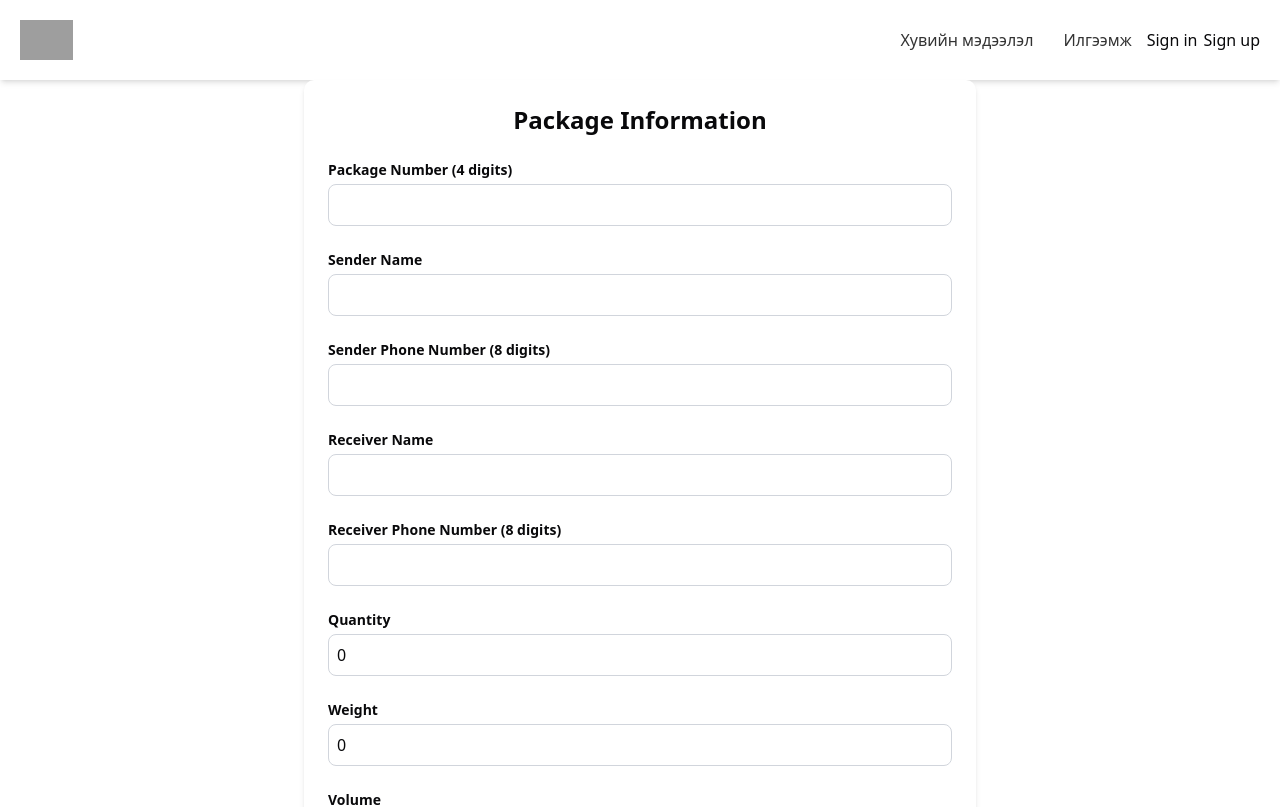
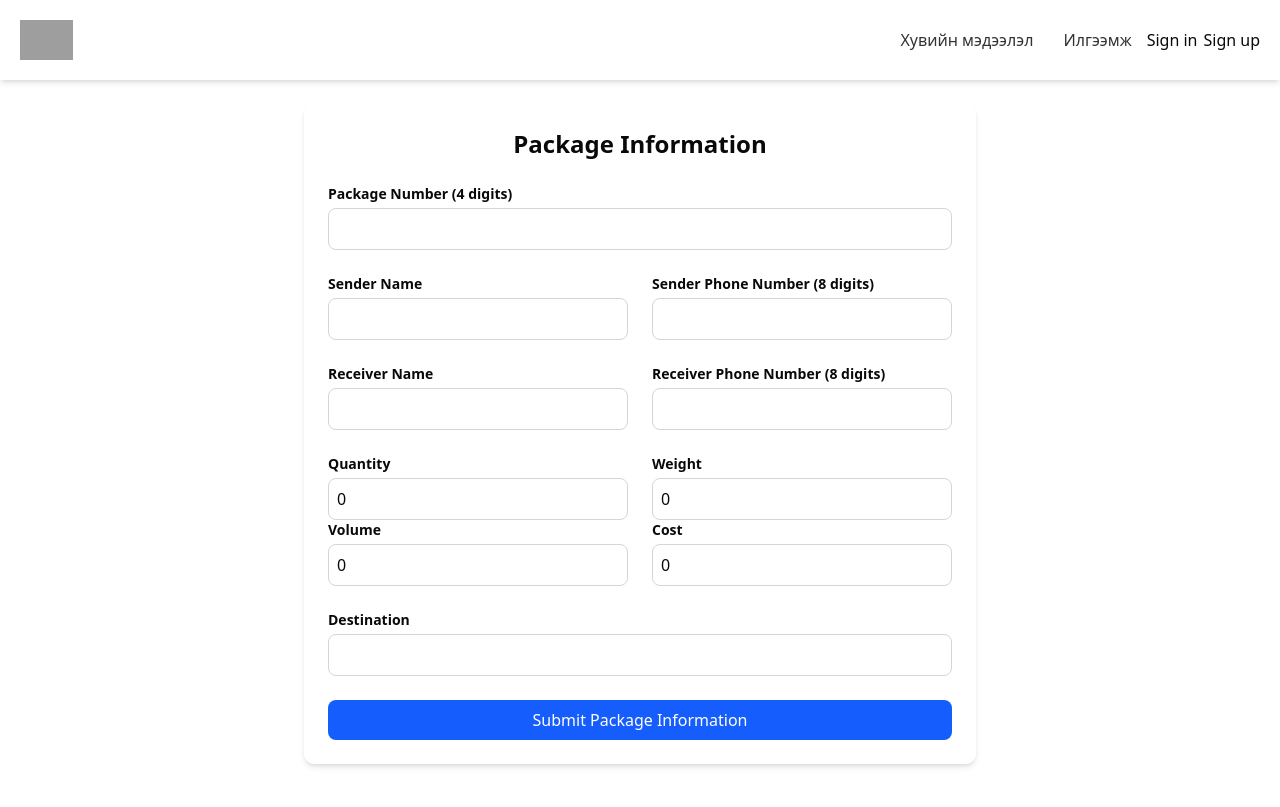
Before and after one commit to HOP-1A/cargo, a Next.js app: page /admin/package-add in a window 1280 px wide. Shown: the top 807 px of the page. Built offline with nearby package versions, Linux system fonts and the light colour scheme; no server answers; grey boxes are pictures that could not be loaded.

Commit message:
pack-add ui

```diff
--- a/src/app/admin/package-add/page.tsx
+++ b/src/app/admin/package-add/page.tsx
@@ -121,7 +121,7 @@ const PackageForm = () => {
   };
 
   return (
-    <div className="max-w-2xl mx-auto p-6 bg-white rounded-lg shadow-md">
+    <div className="max-w-2xl mx-auto p-6 bg-white rounded-lg shadow-md my-6">
       <h2 className="text-2xl font-semibold text-center mb-6">Package Information</h2>
       <form onSubmit={handleSubmit}>
         <div className="space-y-6">
@@ -139,6 +139,7 @@ const PackageForm = () => {
             {errors.packageNumber && <p className="text-red-500 text-xs mt-1">{errors.packageNumber}</p>}
           </div>
 
+          <div className='grid grid-cols-2 gap-x-6'>
             <div>
               <label htmlFor="senderName" className="block text-sm font-semibold">Sender Name</label>
               <input
@@ -150,7 +151,6 @@ const PackageForm = () => {
                 className="w-full border border-gray-300 p-2 rounded-md mt-1"
               />
             </div>
-
             <div>
               <label htmlFor="senderPhoneNumber" className="block text-sm font-semibold">Sender Phone Number (8 digits)</label>
               <input
@@ -164,7 +164,9 @@ const PackageForm = () => {
               />
               {errors.senderPhoneNumber && <p className="text-red-500 text-xs mt-1">{errors.senderPhoneNumber}</p>}
             </div>
+          </div>
 
+          <div className='grid grid-cols-2 gap-x-6'>
             <div>
               <label htmlFor="receiverName" className="block text-sm font-semibold">Receiver Name</label>
               <input
@@ -176,7 +178,6 @@ const PackageForm = () => {
                 className="w-full border border-gray-300 p-2 rounded-md mt-1"
               />
             </div>
-
             <div>
               <label htmlFor="receiverPhoneNumber" className="block text-sm font-semibold">Receiver Phone Number (8 digits)</label>
               <input
@@ -190,7 +191,11 @@ const PackageForm = () => {
               />
               {errors.receiverPhoneNumber && <p className="text-red-500 text-xs mt-1">{errors.receiverPhoneNumber}</p>}
             </div>
+          </div>
 
+
+
+          <div className='grid grid-cols-2 gap-x-6'>
             <div>
               <label htmlFor="quantity" className="block text-sm font-semibold">Quantity</label>
               <input
@@ -204,7 +209,6 @@ const PackageForm = () => {
               />
               {errors.quantity && <p className="text-red-500 text-xs mt-1">{errors.quantity}</p>}
             </div>
-
             <div>
               <label htmlFor="weight" className="block text-sm font-semibold">Weight</label>
               <input
@@ -218,7 +222,6 @@ const PackageForm = () => {
               />
               {errors.weight && <p className="text-red-500 text-xs mt-1">{errors.weight}</p>}
             </div>
-
             <div>
               <label htmlFor="volume" className="block text-sm font-semibold">Volume</label>
               <input
@@ -232,7 +235,6 @@ const PackageForm = () => {
               />
               {errors.volume && <p className="text-red-500 text-xs mt-1">{errors.volume}</p>}
             </div>
-
             <div>
               <label htmlFor="cost" className="block text-sm font-semibold">Cost</label>
               <input
@@ -245,7 +247,7 @@ const PackageForm = () => {
               />
               {errors.cost && <p className="text-red-500 text-xs mt-1">{errors.cost}</p>}
             </div>
-
+          </div>
           <div>
             <label htmlFor="destination" className="block text-sm font-semibold">Destination</label>
             <input
--- a/src/app/admin/page.tsx
+++ b/src/app/admin/page.tsx
@@ -113,7 +113,7 @@ export default function Home() {
   ).length;
 
   return (
-    <div className="max-h-screen bg-gray-50 p-6 over">
+    <div className="min-h-screen bg-gray-50 p-6 over">
       <div className="flex justify-between items-center mb-6">
         <h1 className="text-3xl font-bold text-gray-800">Cargo Admin</h1>
         <button
@@ -174,7 +174,7 @@ export default function Home() {
                 Хүлээн авагчийн нэр
               </th>
               <th className="p-4 text-left text-gray-600">
-                Хүлээн авагчийн утасны дугаар
+                Х/а утасны дугаар
               </th>
               <th className="p-4 text-left text-gray-600">ширхэг</th>
               <th className="p-4 text-left text-gray-600">байдал</th>
```
Lines whose indentation alone changed are shown as unchanged.
